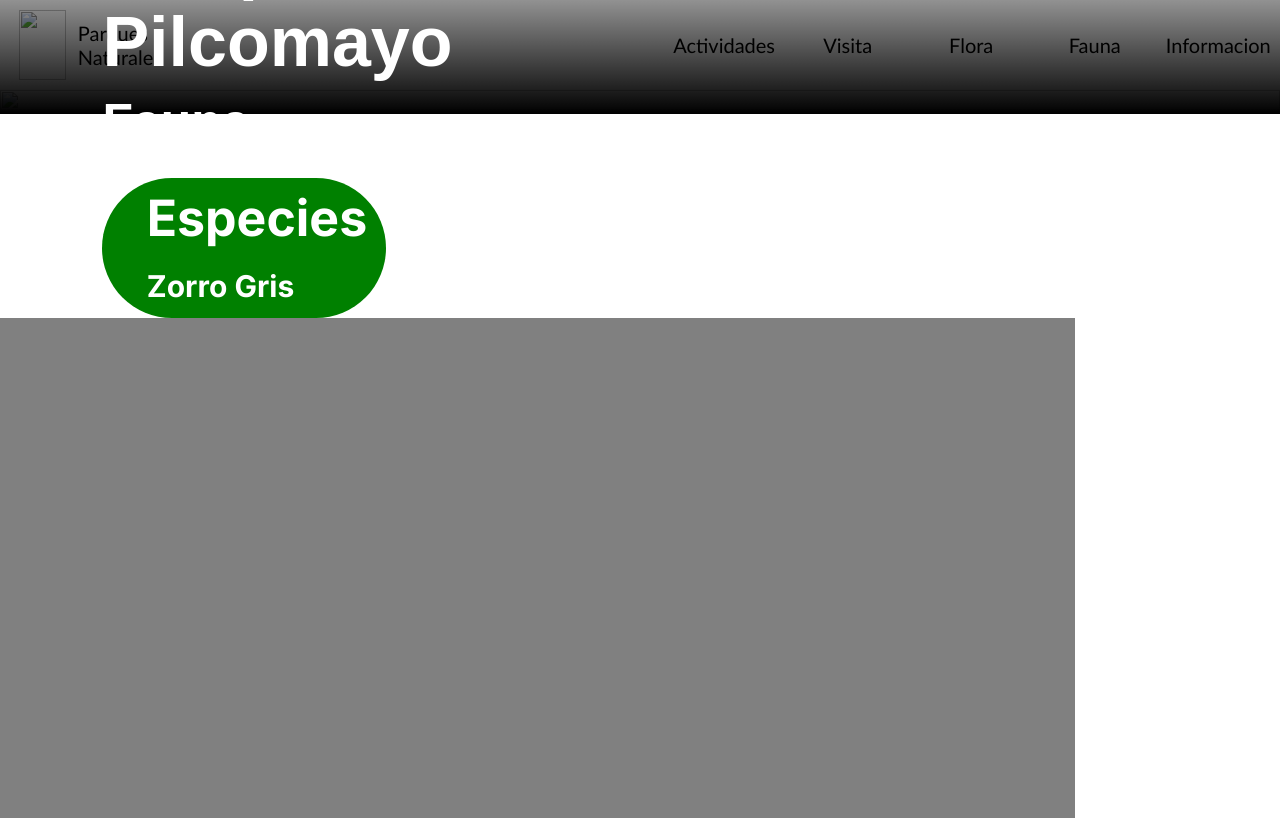
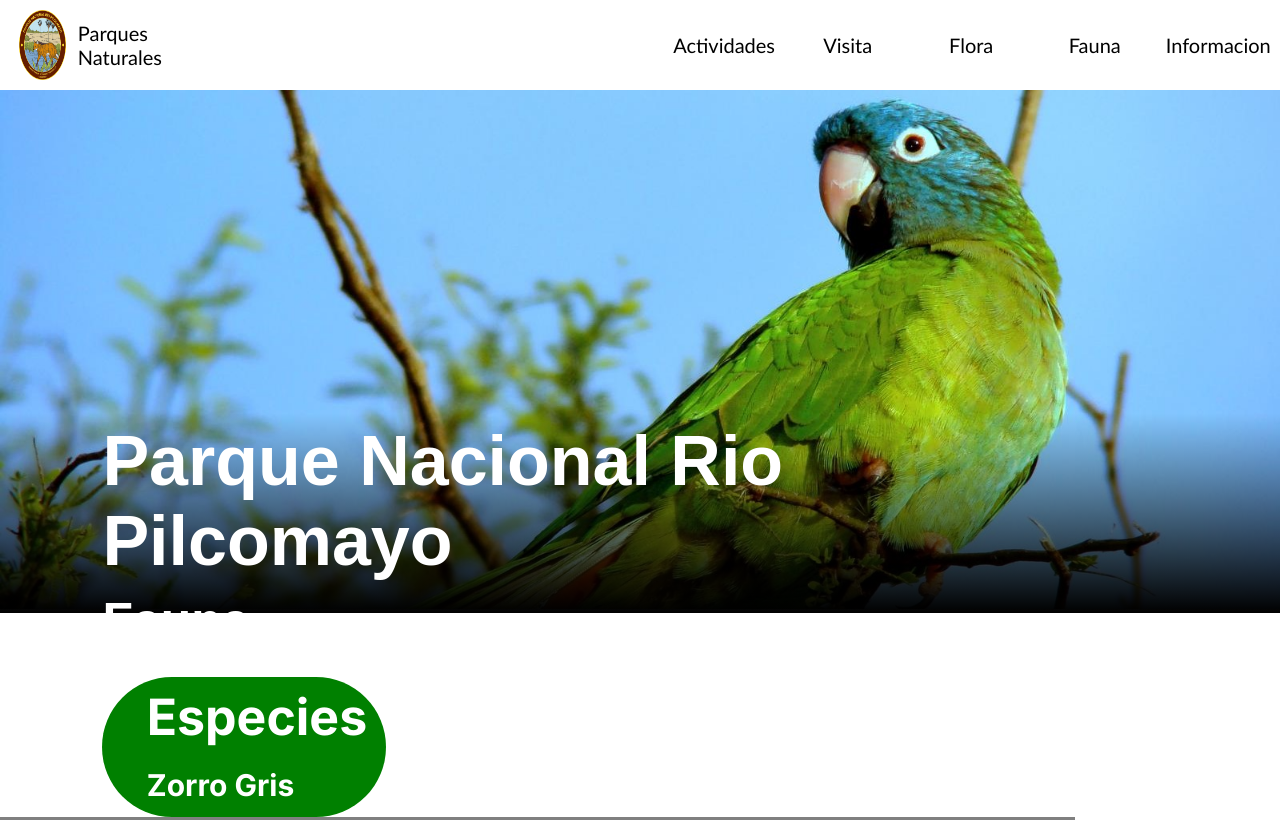
Before and after one commit to JoaquinCasanou/TP2-Parque-Nacional, a plain HTML site: page paginas/fauna.html in a window 1280 px wide. Shown: the top 820 px of the page. Drawn offline with Linux system fonts and the light colour scheme.

Commit message:
cargo bien las imagenes de fauna cambiando bien la ruta

```diff
--- a/paginas/fauna.html
+++ b/paginas/fauna.html
@@ -19,7 +19,7 @@
         <div id="logoparque">
 
             <div id="logo">
-                <img id="imagenlogo" src="scr/imagenes/logo_parque_nacional_rio_pilcomayo-removebg-preview.png" alt="">
+                <img id="imagenlogo" src="../scr/imagenes/logo_parque_nacional_rio_pilcomayo-removebg-preview.png" alt="">
             </div>
 
 
@@ -46,7 +46,7 @@
 
 
     <div class="container-image">
-        <img id="banner" src="scr/imagenes/fauna banner.jpg" alt="">
+        <img id="banner" src="../scr/imagenes/fauna banner.jpg" alt="">
     </div>
 
 
```
